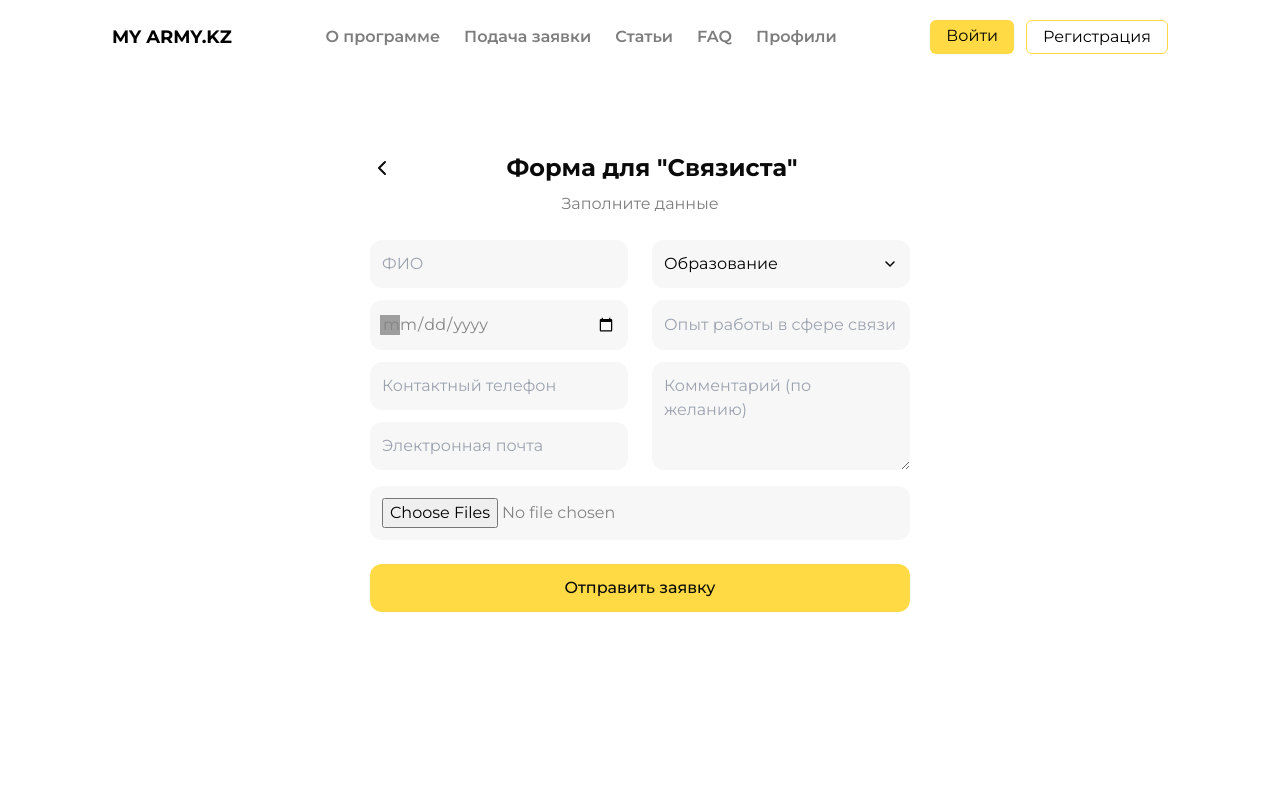
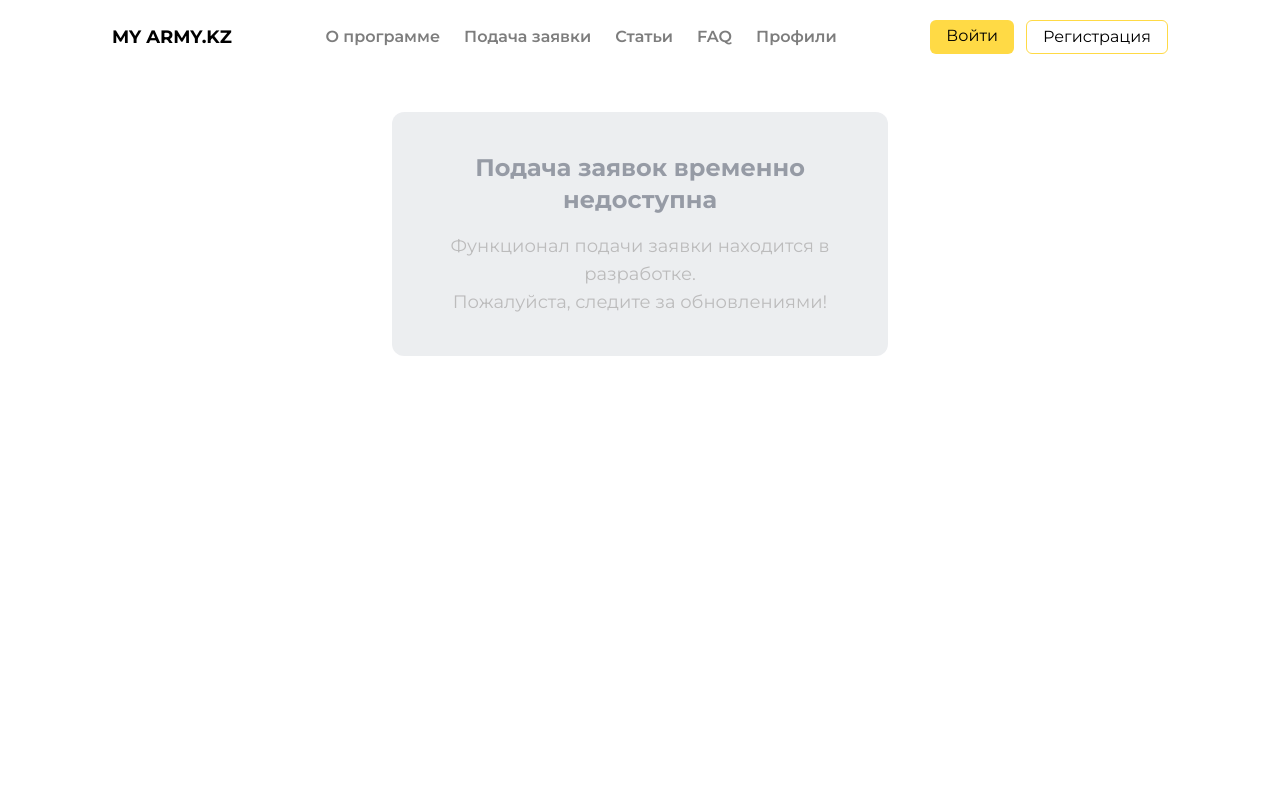
Before and after one commit to d1maash/kz-army, a Next.js app: page /application/communication in a window 1280 px wide. Shown: the top 800 px of the page. Built offline with nearby package versions, Linux system fonts and the light colour scheme; grey boxes are pictures that could not be loaded.

Commit message:
feat: disabled post application

```diff
--- a/src/app/application/communication/page.tsx
+++ b/src/app/application/communication/page.tsx
@@ -130,7 +130,7 @@ const Communication = () => {
         <>
             <Navbar />
             <div className="container mx-auto px-5 mt-20 md:mt-28 flex flex-col min-h-screen">
-                <div className="w-full p-10 lg:w-1/2 mx-auto flex flex-col items-center text-center">
+                {/* <div className="w-full p-10 lg:w-1/2 mx-auto flex flex-col items-center text-center">
                     <div className="w-full flex justify-between items-center">
                         <Link href="/application"><ChevronLeft /></Link>
                         <h3 className="text-2xl font-bold">Форма для &quot;Связиста&quot;</h3>
@@ -138,10 +138,8 @@ const Communication = () => {
                     </div>
                     <p className="text-[#7D7D7D] mt-2">Заполните данные</p>
 
-                    {/* FORM */}
                     <form action="#" onSubmit={handleSubmit} className="w-full mt-6">
                         {error && <p style={{ color: "red" }}>{error}</p>}
-                        {/* ФИО и Образование */}
                         <div className="w-full grid md:grid-cols-2 gap-6">
                             <input
                                 type="text"
@@ -151,14 +149,13 @@ const Communication = () => {
                                 onChange={handleInputChange}
                                 className="w-full rounded-xl bg-[#F7F7F7] text-[#858585] p-3 pl-3 "
                             />
-                            {/* SElECT */}
                             <select
                                 name="education"
                                 value={formData.education}
                                 onChange={handleInputChange}
                                 className="w-full rounded-xl bg-[#F7F7F7] text-black p-3 appearance-none"
                                 style={{
-                                    backgroundImage: "url('/icons/down-arrow.svg')", // Add a custom dropdown arrow
+                                    backgroundImage: "url('/icons/down-arrow.svg')",
                                     backgroundRepeat: "no-repeat",
                                     backgroundPosition: "right 15px center",
                                     backgroundSize: "10px 10px",
@@ -173,7 +170,6 @@ const Communication = () => {
                             </select>
                         </div>
 
-                        {/* Дата рождения и опыт работы */}
                         <div className="w-full mt-3 grid md:grid-cols-2 gap-6">
                             <input
                                 type="date"
@@ -188,9 +184,9 @@ const Communication = () => {
                                     backgroundSize: "20px 20px",
                                 }}
                                 className="w-full rounded-xl bg-[#F7F7F7] text-[#858585] p-3 pl-3 appearance-none"
-                                onFocus={(e) => (e.target.type = "date")} // Show date picker on focus
-                                onBlur={(e) => (e.target.type = "text")} // Show placeholder on blur
-                                required // Required for the :invalid selector to work
+                                onFocus={(e) => (e.target.type = "date")}
+                                onBlur={(e) => (e.target.type = "text")}
+                                required
                             />
 
                             <input
@@ -204,7 +200,6 @@ const Communication = () => {
 
                         </div>
 
-                        {/* Контактные данные и Комментарий */}
                         <div className="w-full mt-3 grid md:grid-cols-2 gap-6">
                             <div className="flex flex-col gap-3">
                                 <input
@@ -243,12 +238,16 @@ const Communication = () => {
                         <button type="submit" className="mt-6 font-medium w-full rounded-xl bg-custom-yellow py-3">Отправить заявку</button>
                     </form>
 
-                    {/* Поп-ап для успешной отправки */}
                     {successPopup && (
                         <div className="fixed top-0 left-0 right-0 mt-20 mx-auto w-1/2 bg-green-500 text-white text-center p-4 rounded">
                             Данные успешно отправлены!
                         </div>
                     )}
+                </div> */}
+
+                <div className="w-full p-10 md:w-1/2 lg:w-2/5 mx-auto flex flex-col items-center text-center bg-gray-200 rounded-xl opacity-70 cursor-not-allowed">
+                    <h3 className="text-2xl font-bold text-gray-500">Подача заявок временно недоступна</h3>
+                    <p className="text-[#A0A0A0] mt-4 text-lg">Функционал подачи заявки находится в разработке.<br/>Пожалуйста, следите за обновлениями!</p>
                 </div>
             </div>
             <Footer />
--- a/src/app/application/conscription/page.tsx
+++ b/src/app/application/conscription/page.tsx
@@ -170,8 +170,9 @@ const Conscription = () => {
         <>
             <Navbar />
             <div className="container mx-auto px-5 mt-20 md:mt-28 flex flex-col min-h-screen">
-                <div className="w-full p-10 lg:w-1/2 mx-auto flex flex-col items-center text-center">
-                    <div className="w-full flex justify-between items-center">
+
+                {/*<div className="w-full p-10 lg:w-1/2 mx-auto flex flex-col items-center text-center">
+                     <div className="w-full flex justify-between items-center">
                         <Link href="/application"><ChevronLeft /></Link>
                         <h3 className="text-2xl font-bold">Форма для &quot;Срочной службы&quot;</h3>
                         <div className=""></div>
@@ -309,13 +310,17 @@ const Conscription = () => {
                             Отправить заявку
                         </button>
 
-                        {/* Поп-ап для успешной отправки */}
                         {successPopup && (
                             <div className="fixed top-0 left-0 right-0 mt-20 mx-auto w-1/2 bg-green-500 text-white text-center p-4 rounded">
                                 Данные успешно отправлены!
                             </div>
                         )}
                     </form>
+                </div> */}
+
+                <div className="w-full p-10 md:w-1/2 lg:w-2/5 mx-auto flex flex-col items-center text-center bg-gray-200 rounded-xl opacity-70 cursor-not-allowed">
+                    <h3 className="text-2xl font-bold text-gray-500">Подача заявок временно недоступна</h3>
+                    <p className="text-[#A0A0A0] mt-4 text-lg">Функционал подачи заявки находится в разработке.<br/>Пожалуйста, следите за обновлениями!</p>
                 </div>
             </div>
             <Footer />
--- a/src/app/application/page.tsx
+++ b/src/app/application/page.tsx
@@ -32,7 +32,7 @@ const Application = () => {
         <>
             <Navbar />
             <div className="container mx-auto px-5 mt-20 md:mt-28 flex flex-col min-h-[50vh]">
-                <div className="w-full p-10 md:w-1/2 lg:w-2/5 mx-auto flex flex-col items-center text-center">
+                {/* <div className="w-full p-10 md:w-1/2 lg:w-2/5 mx-auto flex flex-col items-center text-center">
                     <h3 className="text-2xl font-bold">Подача заявки на службу</h3>
                     <p className="text-[#7D7D7D] mt-2">Выберите один из вариантов.</p>
 
@@ -64,6 +64,11 @@ const Application = () => {
                         </div>
 
                     </div>
+                </div> */}
+
+                <div className="w-full p-10 md:w-1/2 lg:w-2/5 mx-auto flex flex-col items-center text-center bg-gray-200 rounded-xl opacity-70 cursor-not-allowed">
+                    <h3 className="text-2xl font-bold text-gray-500">Подача заявок временно недоступна</h3>
+                    <p className="text-[#A0A0A0] mt-4 text-lg">Функционал подачи заявки находится в разработке.<br/>Пожалуйста, следите за обновлениями!</p>
                 </div>
             </div>
             <Footer />
```
